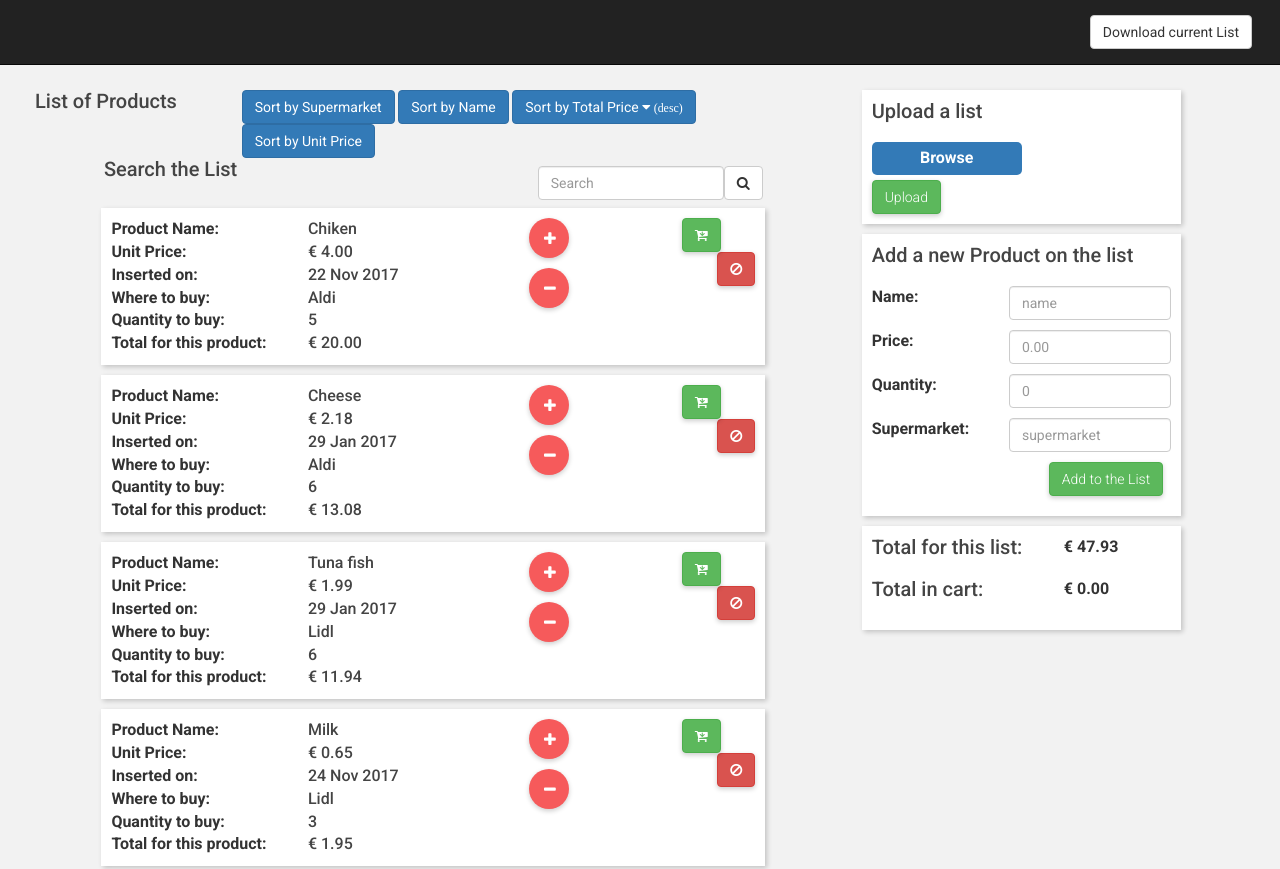
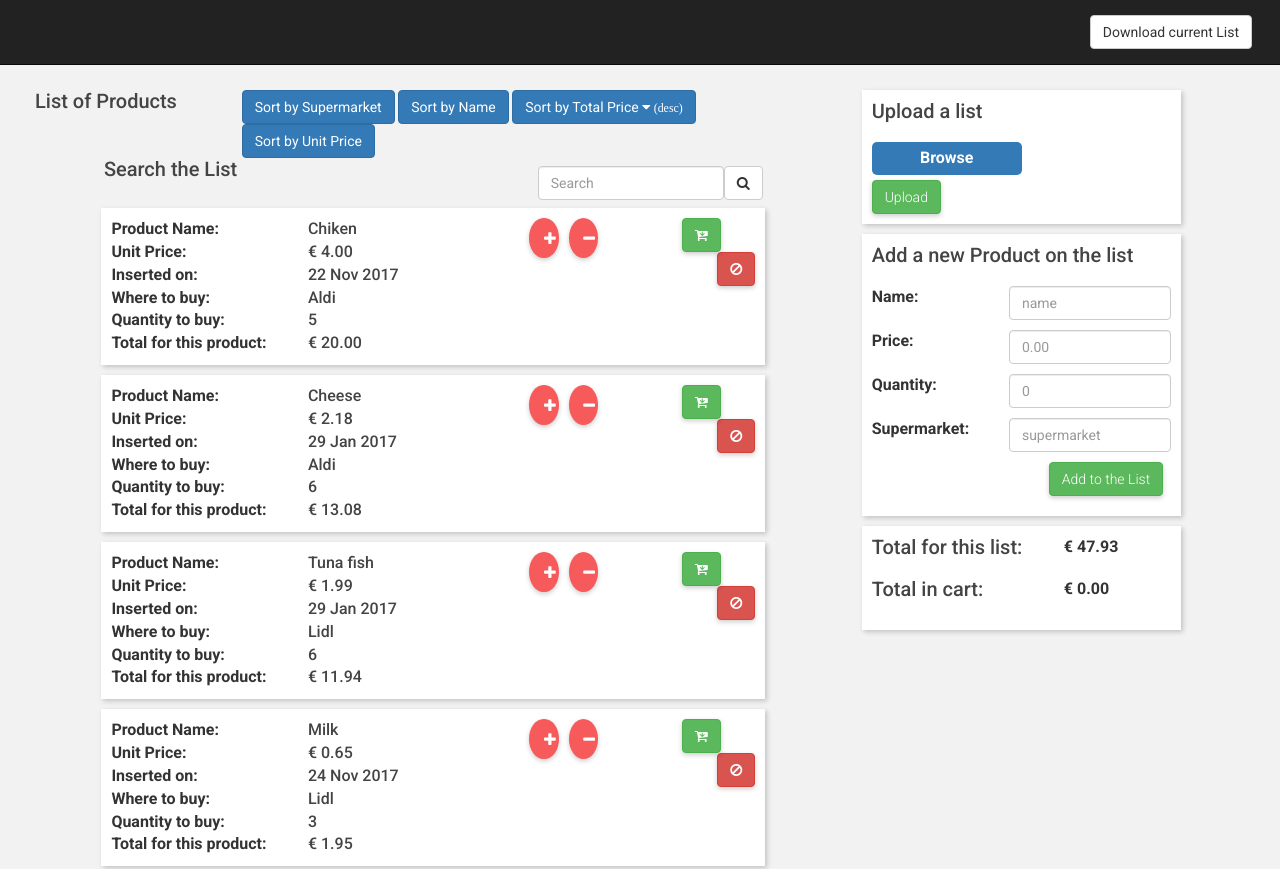
Before and after one commit to georgekatsiouras/grocery_list, a plain HTML site: page sp/index.html in a window 1280 px wide. Shown: the top 869 px of the page. Drawn offline with nearby package versions, Linux system fonts and the light colour scheme; some packages are replaced by stand-ins of ours; a script that the page names is missing.

Commit message:
Update style.css

```diff
--- a/sp/style.css
+++ b/sp/style.css
@@ -45,7 +45,7 @@ body {
 	display: inline-block;
 	font-size: 15px;
 	line-height: 20px;
-	min-width: 40px;
+	max-width: 40px;
 	height: 40px;
 	border-radius: 50%;
 	margin: 0 -30px 10px 40px;
```
